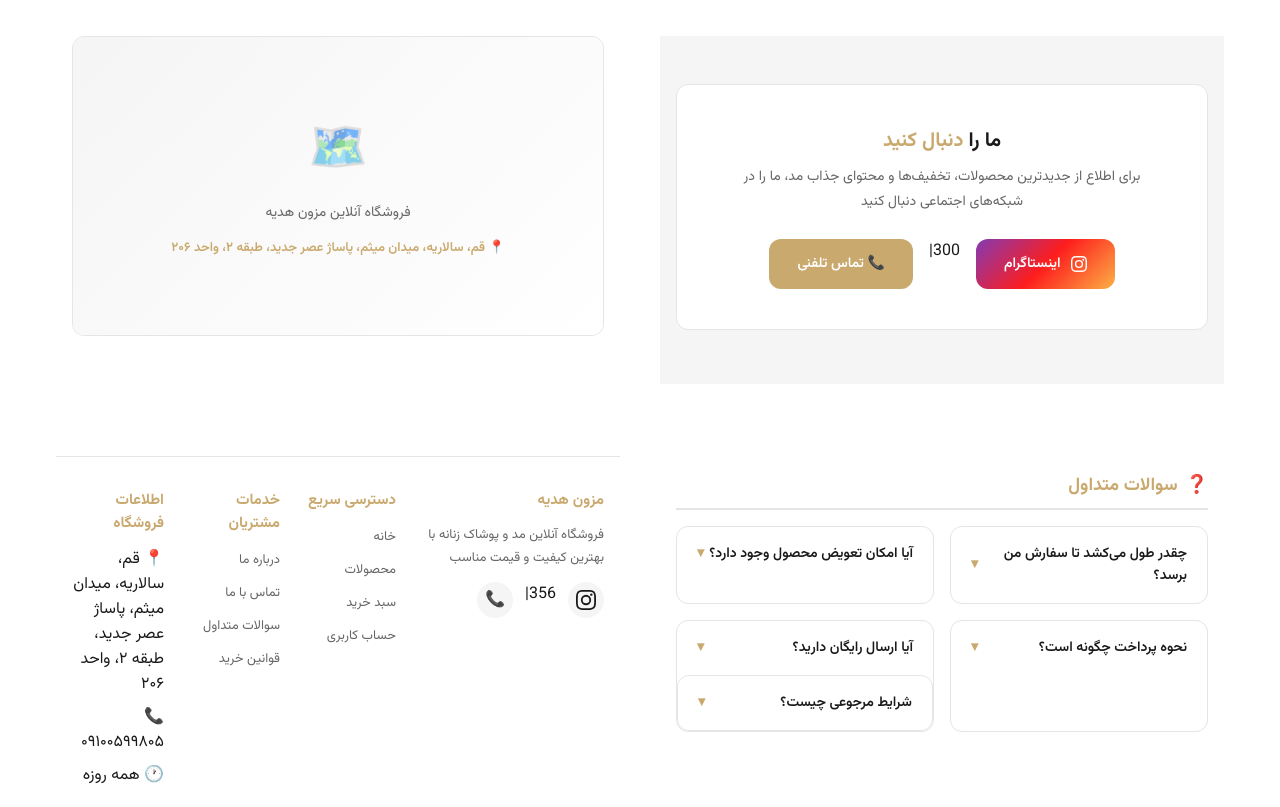
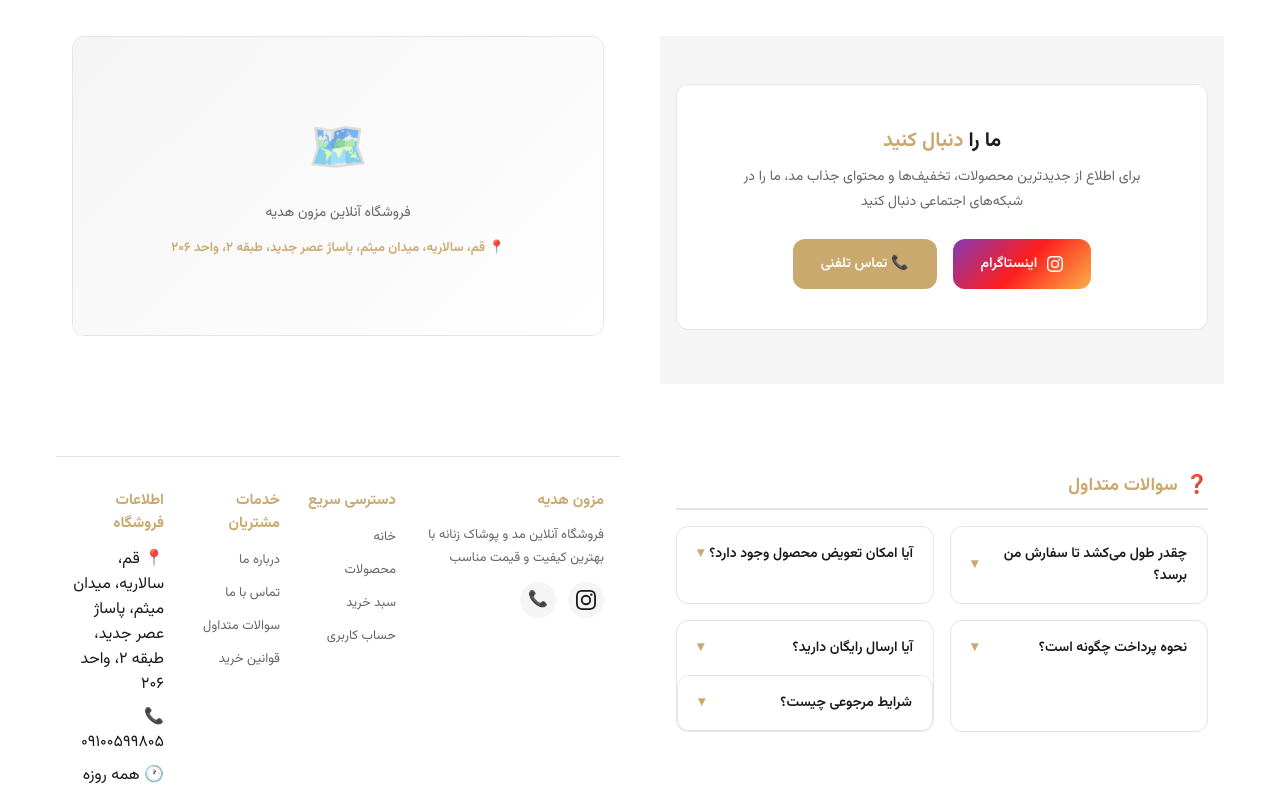
Before and after one commit to matinhermes/mazoun-hediye, a Flask app: page /contact in a window 1280 px wide. Shown: the part 1131-1938 px from the top of the page. Run offline with Flask 3, Linux system fonts and the light colour scheme; data comes from the database, SQL or seed files in the repository.

Commit message:
fix: حذف شماره خطوط خراب از HTML

```diff
--- a/templates/about.html
+++ b/templates/about.html
@@ -291,7 +291,7 @@ a{color:inherit;text-decoration:none}
 <p style="font-size:13px;color:var(--text2);line-height:1.8;margin-bottom:12px">فروشگاه آنلاین مد و پوشاک زنانه با بهترین کیفیت و قیمت مناسب</p>
 <div class="footer-social">
 <a href="https://instagram.com/mezonehediye.qom" title="اینستاگرام"><svg width="20" height="20" viewBox="0 0 24 24" fill="currentColor"><path d="M12 2.163c3.204 0 3.584.012 4.85.07 3.252.148 4.771 1.691 4.919 4.919.058 1.265.069 1.645.069 4.849 0 3.205-.012 3.584-.069 4.849-.149 3.225-1.664 4.771-4.919 4.919-1.266.058-1.644.07-4.85.07-3.204 0-3.584-.012-4.849-.07-3.26-.149-4.771-1.699-4.919-4.92-.058-1.265-.07-1.644-.07-4.849 0-3.204.013-3.583.07-4.849.149-3.227 1.664-4.771 4.919-4.919 1.266-.057 1.645-.069 4.849-.069zM12 0C8.741 0 8.333.014 7.053.072 2.695.272.273 2.69.073 7.052.014 8.333 0 8.741 0 12c0 3.259.014 3.668.072 4.948.2 4.358 2.618 6.78 6.98 6.98C8.333 23.986 8.741 24 12 24c3.259 0 3.668-.014 4.948-.072 4.354-.2 6.782-2.618 6.979-6.98.059-1.28.073-1.689.073-4.948 0-3.259-.014-3.667-.072-4.947-.196-4.354-2.617-6.78-6.979-6.98C15.668.014 15.259 0 12 0zm0 5.838a6.162 6.162 0 100 12.324 6.162 6.162 0 000-12.324zM12 16a4 4 0 110-8 4 4 0 010 8zm6.406-11.845a1.44 1.44 0 100 2.881 1.44 1.44 0 000-2.881z"/></svg></a>
-368|<a href="tel:09100599805" title="تماس">📞</a>
+<a href="tel:09100599805" title="تماس">📞</a>
 </div>
 </div>
 <div>
--- a/templates/contact.html
+++ b/templates/contact.html
@@ -296,7 +296,7 @@ a{color:inherit;text-decoration:none}
 <p>برای اطلاع از جدیدترین محصولات، تخفیف‌ها و محتوای جذاب مد، ما را در شبکه‌های اجتماعی دنبال کنید</p>
 <div class="social-links">
 <a href="https://instagram.com/mezonehediye.qom" target="_blank" class="social-link social-link-instagram"><svg width="16" height="16" viewBox="0 0 24 24" fill="currentColor" style="vertical-align:middle"><path d="M12 2.163c3.204 0 3.584.012 4.85.07 3.252.148 4.771 1.691 4.919 4.919.058 1.265.069 1.645.069 4.849 0 3.205-.012 3.584-.069 4.849-.149 3.225-1.664 4.771-4.919 4.919-1.266.058-1.644.07-4.85.07-3.204 0-3.584-.012-4.849-.07-3.26-.149-4.771-1.699-4.919-4.92-.058-1.265-.07-1.644-.07-4.849 0-3.204.013-3.583.07-4.849.149-3.227 1.664-4.771 4.919-4.919 1.266-.057 1.645-.069 4.849-.069zM12 0C8.741 0 8.333.014 7.053.072 2.695.272.273 2.69.073 7.052.014 8.333 0 8.741 0 12c0 3.259.014 3.668.072 4.948.2 4.358 2.618 6.78 6.98 6.98C8.333 23.986 8.741 24 12 24c3.259 0 3.668-.014 4.948-.072 4.354-.2 6.782-2.618 6.979-6.98.059-1.28.073-1.689.073-4.948 0-3.259-.014-3.667-.072-4.947-.196-4.354-2.617-6.78-6.979-6.98C15.668.014 15.259 0 12 0zm0 5.838a6.162 6.162 0 100 12.324 6.162 6.162 0 000-12.324zM12 16a4 4 0 110-8 4 4 0 010 8zm6.406-11.845a1.44 1.44 0 100 2.881 1.44 1.44 0 000-2.881z"/></svg> اینستاگرام</a>
-300|<a href="tel:09100599805" class="social-link social-link-phone">📞 تماس تلفنی</a>
+<a href="tel:09100599805" class="social-link social-link-phone">📞 تماس تلفنی</a>
 </div>
 </div>
 </div>
@@ -356,7 +356,7 @@ a{color:inherit;text-decoration:none}
 <p style="font-size:13px;color:var(--text2);line-height:1.8;margin-bottom:12px">فروشگاه آنلاین مد و پوشاک زنانه با بهترین کیفیت و قیمت مناسب</p>
 <div class="footer-social">
 <a href="https://instagram.com/mezonehediye.qom" title="اینستاگرام"><svg width="20" height="20" viewBox="0 0 24 24" fill="currentColor"><path d="M12 2.163c3.204 0 3.584.012 4.85.07 3.252.148 4.771 1.691 4.919 4.919.058 1.265.069 1.645.069 4.849 0 3.205-.012 3.584-.069 4.849-.149 3.225-1.664 4.771-4.919 4.919-1.266.058-1.644.07-4.85.07-3.204 0-3.584-.012-4.849-.07-3.26-.149-4.771-1.699-4.919-4.92-.058-1.265-.07-1.644-.07-4.849 0-3.204.013-3.583.07-4.849.149-3.227 1.664-4.771 4.919-4.919 1.266-.057 1.645-.069 4.849-.069zM12 0C8.741 0 8.333.014 7.053.072 2.695.272.273 2.69.073 7.052.014 8.333 0 8.741 0 12c0 3.259.014 3.668.072 4.948.2 4.358 2.618 6.78 6.98 6.98C8.333 23.986 8.741 24 12 24c3.259 0 3.668-.014 4.948-.072 4.354-.2 6.782-2.618 6.979-6.98.059-1.28.073-1.689.073-4.948 0-3.259-.014-3.667-.072-4.947-.196-4.354-2.617-6.78-6.979-6.98C15.668.014 15.259 0 12 0zm0 5.838a6.162 6.162 0 100 12.324 6.162 6.162 0 000-12.324zM12 16a4 4 0 110-8 4 4 0 010 8zm6.406-11.845a1.44 1.44 0 100 2.881 1.44 1.44 0 000-2.881z"/></svg></a>
-356|<a href="tel:09100599805" title="تماس">📞</a>
+<a href="tel:09100599805" title="تماس">📞</a>
 </div>
 </div>
 <div>
```
